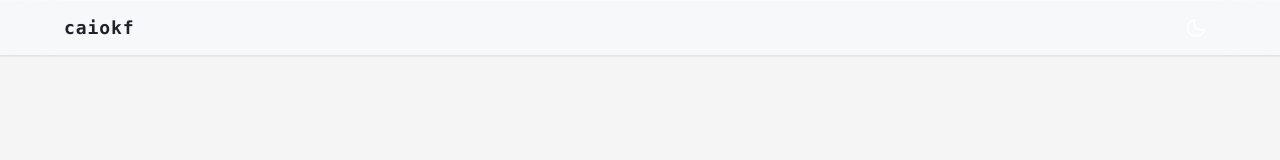
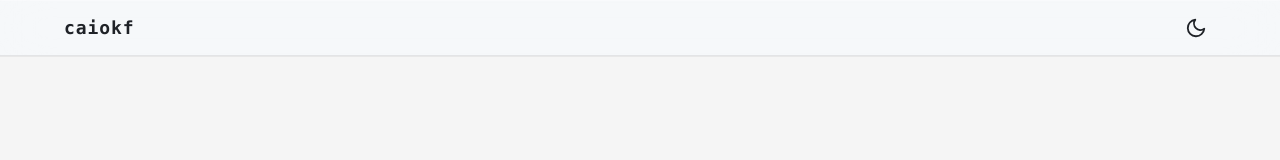
Before and after one commit to caiokf/homepage, a Vue app: page /about in a window 1280 px wide. Shown: the top 160 px of the page. Built offline with nearby package versions, Linux system fonts and the light colour scheme.

Commit message:
fix(homepage): fix theme toggle visibility in light mode

```diff
--- a/src/components/ThemeToggle.vue
+++ b/src/components/ThemeToggle.vue
@@ -65,7 +65,7 @@
     padding: var(--space-2);
     border-radius: var(--radius-md);
     background-color: transparent;
-    color: var(--color-text-inverse);
+    color: inherit;
     cursor: pointer;
     transition: background-color var(--transition-fast),
       transform var(--transition-fast);
```
Also changed, not shown: src/components/layout/AppFooter.vue (+5 -11 lines).
